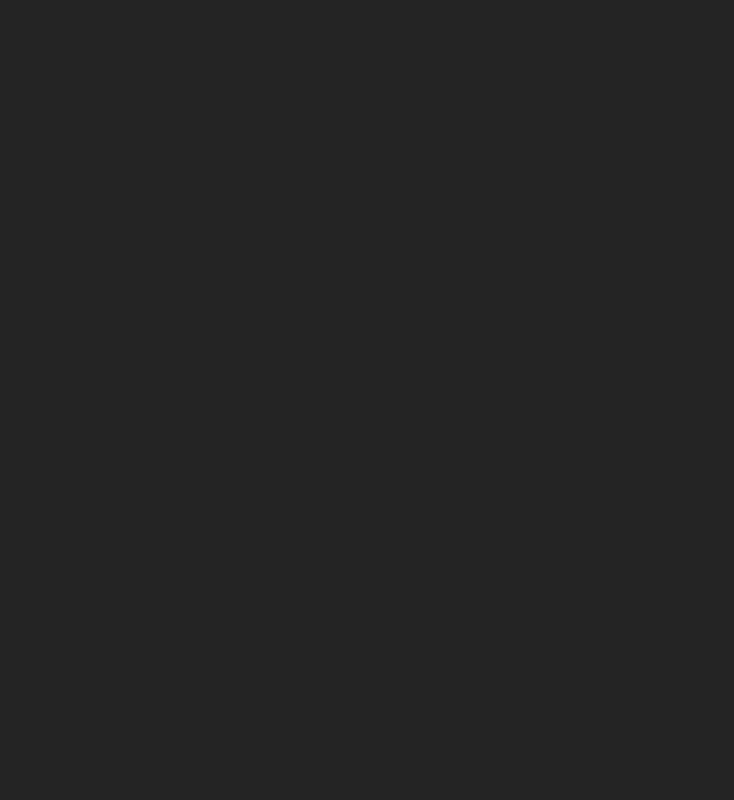
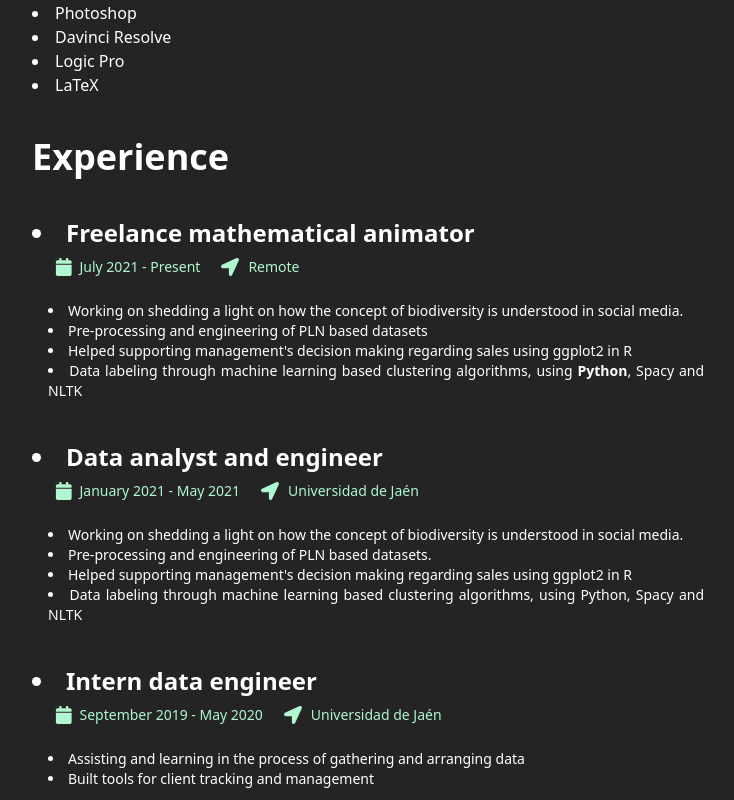
Before and after one commit to jesi-rgb/old.jesirgb.com, a Next.js app: page /curriculum in a window 1280 px wide. Shown: the part 440-1240 px from the top of the page, without its empty margins (272-1006 px from the left). Built offline with nearby package versions, Linux system fonts and the light colour scheme; a web font is replaced by a local one.

Commit message:
first iteration on the resume

```diff
--- a/components/Footer.js
+++ b/components/Footer.js
@@ -1,5 +1,3 @@
-import Container from "./container";
-
 import {
   faInstagram,
   faTwitter,
--- a/pages/curriculum.js
+++ b/pages/curriculum.js
@@ -1,8 +1,17 @@
-import { Circle } from "@/components/Circle";
 import Layout from "@/components/Layout";
-import { Line } from "@/components/Line";
-import { Timeline } from "@/components/Timeline";
 import Head from "next/head";
+
+import {
+  faInstagram,
+  faTwitter,
+  faGithub,
+  faLinkedin,
+  faTelegram,
+} from "@fortawesome/free-brands-svg-icons";
+
+import { faCalendar, faLocationArrow } from "@fortawesome/free-solid-svg-icons";
+
+import { FontAwesomeIcon } from "@fortawesome/react-fontawesome";
 
 export default function Curriculum() {
   return (
@@ -12,9 +21,144 @@ export default function Curriculum() {
       </Head>
 
       <Layout>
-        <div className="font-blogpost text-white text-3xl"> YEAH</div>
+        <div className="mx-auto max-w-2xl text-justify text-white">
+          <div className="text-5xl mb-4 mt-10 font-bold text-white">
+            Profile
+          </div>
+          Multi-disciplinary professional, deeply intrigued by the process of
+          learning and passionate about telling stories through data. Strong
+          statistical background and experience applying data science techniques
+          to solve complex problems. Developed a very wide skill set, ranging
+          from computer science and design to multimedia creation and
+          processing.
+          <ul className="list-inside list-disc">
+            <li className="list-item">Adobe Illustrator</li>
+            <li className="list-item">Photoshop</li>
+            <li className="list-item">Davinci Resolve</li>
+            <li className="list-item">Logic Pro</li>
+            <li className="list-item">LaTeX</li>
+          </ul>
+          <div className="text-4xl mb-4 mt-10 font-bold text-white">
+            Experience
+            <ul className="list-inside list-disc">
+              <li className="list-item mt-10 text-2xl">
+                Freelance mathematical animator
+              </li>
 
-        <Timeline size="1000"></Timeline>
+              <div className="flex flex-row space-x-3">
+                <div className="flex flex-row ml-4 items-center">
+                  <FontAwesomeIcon
+                    icon={faCalendar}
+                    className="transform scale-50 text-accent-1-lighter"
+                  />
+                  <span className="text-sm font-normal text-accent-1-lighter">
+                    July 2021 - Present
+                  </span>
+                </div>
+                <div className="flex flex-row ml-4 items-center">
+                  <FontAwesomeIcon
+                    icon={faLocationArrow}
+                    className="transform scale-50 text-accent-1-lighter"
+                  />
+                  <span className="text-sm font-normal text-accent-1-lighter">
+                    Remote
+                  </span>
+                </div>
+              </div>
+              <ul className="list-inside list-disc mt-4 ml-4 text-sm font-normal">
+                <li>
+                  Working on shedding a light on how the concept of biodiversity
+                  is understood in social media.
+                </li>
+                <li>Pre-processing and engineering of PLN based datasets</li>
+                <li>
+                  Helped supporting management's decision making regarding sales
+                  using ggplot2 in R
+                </li>
+                <li>
+                  Data labeling through machine learning based clustering
+                  algorithms, using <strong>Python</strong>, Spacy and NLTK
+                </li>
+              </ul>
+              <li className="list-item mt-10 text-2xl">
+                Data analyst and engineer
+              </li>
+              <div className="flex flex-row space-x-3">
+                <div className="flex flex-row ml-4 items-center">
+                  <FontAwesomeIcon
+                    icon={faCalendar}
+                    className="transform scale-50 text-accent-1-lighter"
+                  />
+                  <span className="text-sm font-normal text-accent-1-lighter">
+                    January 2021 - May 2021
+                  </span>
+                </div>
+                <div className="flex flex-row ml-4 items-center">
+                  <FontAwesomeIcon
+                    icon={faLocationArrow}
+                    className="transform scale-50 text-accent-1-lighter"
+                  />
+                  <span className="text-sm font-normal text-accent-1-lighter">
+                    Universidad de Jaén
+                  </span>
+                </div>
+              </div>
+              <ul className="list-inside list-disc mt-4 ml-4 text-sm font-normal">
+                <li>
+                  Working on shedding a light on how the concept of biodiversity
+                  is understood in social media.
+                </li>
+                <li>Pre-processing and engineering of PLN based datasets.</li>
+                <li>
+                  Helped supporting management's decision making regarding sales
+                  using ggplot2 in R
+                </li>
+                <li>
+                  Data labeling through machine learning based clustering
+                  algorithms, using Python, Spacy and NLTK
+                </li>
+              </ul>
+
+              <li className="list-item mt-10 text-2xl">Intern data engineer</li>
+              <div className="flex flex-row space-x-3">
+                <div className="flex flex-row ml-4 items-center">
+                  <FontAwesomeIcon
+                    icon={faCalendar}
+                    className="transform scale-50 text-accent-1-lighter"
+                  />
+                  <span className="text-sm font-normal text-accent-1-lighter">
+                    September 2019 - May 2020
+                  </span>
+                </div>
+                <div className="flex flex-row ml-4 items-center">
+                  <FontAwesomeIcon
+                    icon={faLocationArrow}
+                    className="transform scale-50 text-accent-1-lighter"
+                  />
+                  <span className="text-sm font-normal text-accent-1-lighter">
+                    Universidad de Jaén
+                  </span>
+                </div>
+              </div>
+              <ul className="list-inside list-disc mt-4 ml-4 text-sm font-normal">
+                <li>
+                  Assisting and learning in the process of gathering and
+                  arranging data
+                </li>
+                <li>Built tools for client tracking and management</li>
+              </ul>
+            </ul>
+          </div>
+          <div></div>
+          <div className="text-4xl mb-4 mt-10 font-bold text-white">
+            Education
+          </div>
+          <div></div>
+          <div className="text-4xl mb-4 mt-10 font-bold text-white">Skills</div>
+          <div></div>
+          <div></div>
+          <div></div>
+        </div>
       </Layout>
     </>
   );
```
